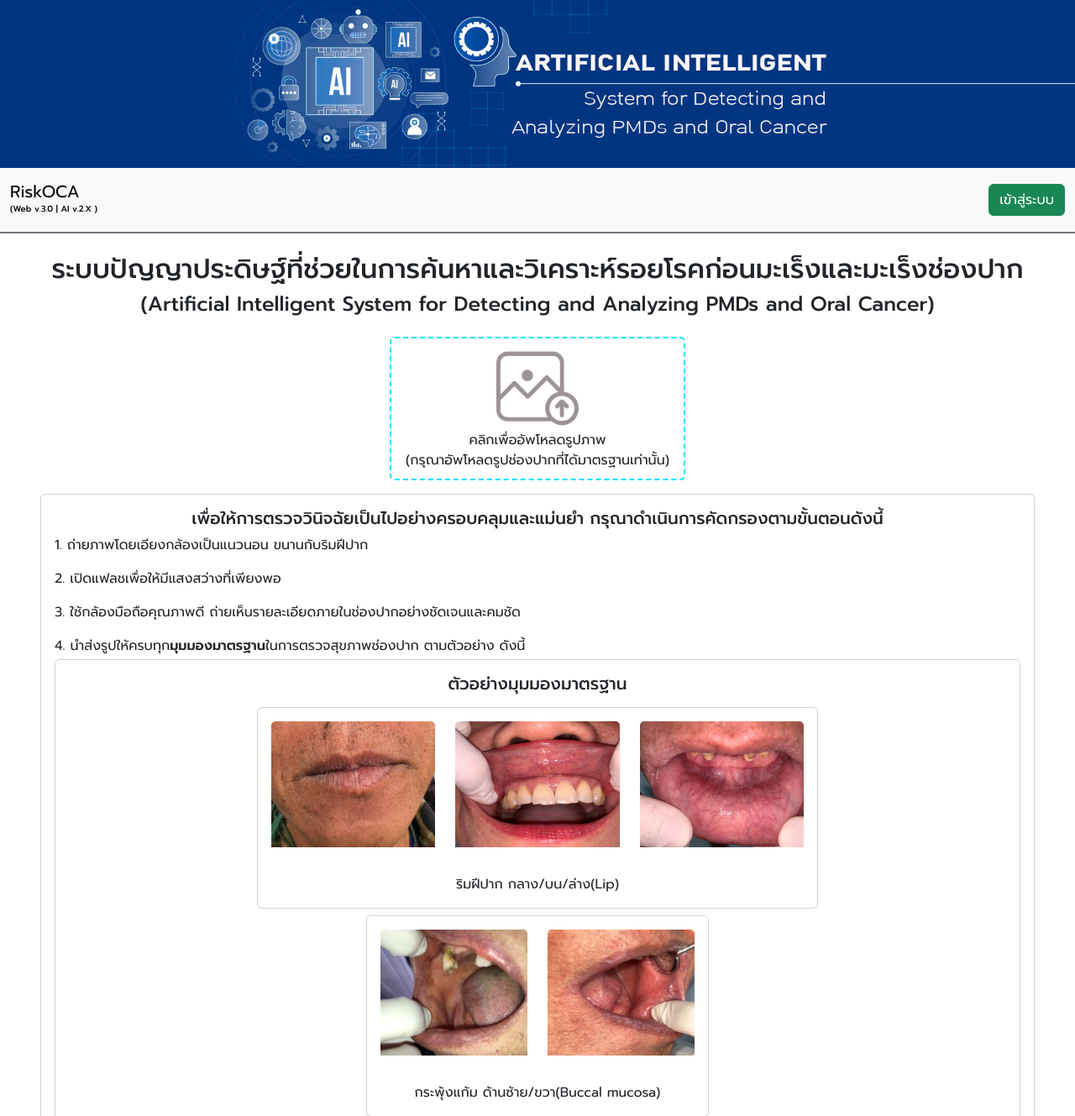
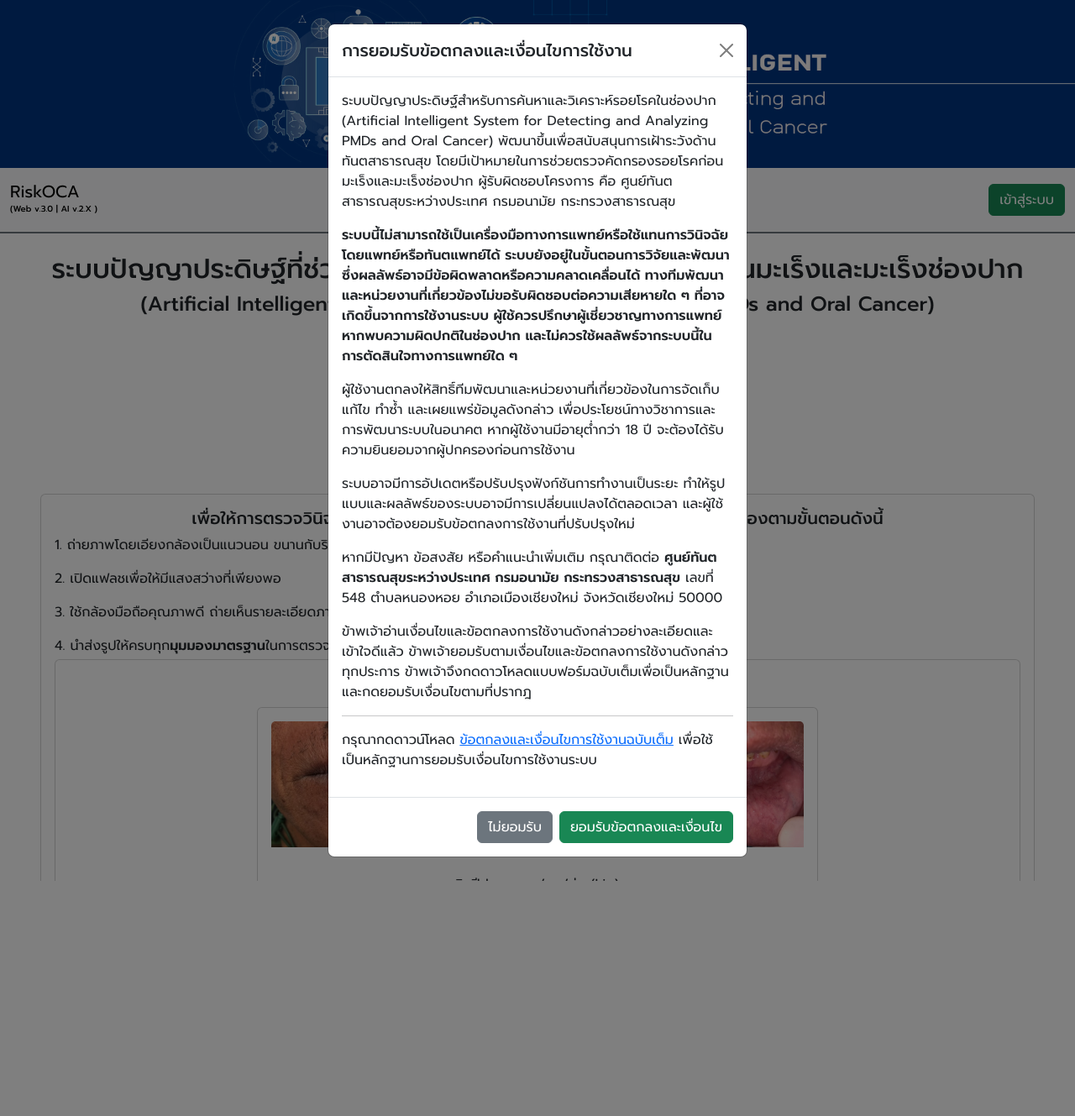
Before and after one commit to BezTTTT/aidoc, a Flask app: template aidoc/templates/patient_upload.html in a window 1280 px wide, after a click that opens the changed part. Shown: the top 1329 px of the page at 84% size. After the commit the page ends 1049 px from the top, so only its background shows below. Run offline with Flask 3, Linux system fonts and the light colour scheme; the template is opened without the code that fills it, so the values that code supplies are empty; some libraries are stand-ins or nearby versions; some web fonts are replaced.

Commit message:
Start implementing user agreement and informed consent features

```diff
--- a/aidoc/image.py
+++ b/aidoc/image.py
@@ -100,7 +100,6 @@ def upload_image(role):
                             'province': g.user['province'],
                             'zipcode': None}
                 data['default_location_text'] = "สถานที่คัดกรอง: จังหวัด"+location['province']
-            data['earthchieAPI'] = True # enable Earthchie's Thailand Address Auto-complete API
         elif submission=='true': # upload confirmation is submitted
             # Check if submission list is in the queue (session), if so submit them to the Submission Module and the AI Prediction Engine
             if 'imageNameList' in session and session['imageNameList']:
@@ -152,6 +151,7 @@ def upload_image(role):
                     session.pop('patient_id', None)
                     session.pop('location', None)
                 return redirect(url_for('webapp.diagnosis', role=role, img_id=result['id']))
+    data['earthchieAPI'] = True # enable Earthchie's Thailand Address Auto-complete API
     return render_template(role+"_upload.html", data=data)
 
 # region load_image
--- a/aidoc/templates/patient_upload.html
+++ b/aidoc/templates/patient_upload.html
@@ -23,7 +23,8 @@
     <div class="row d-flex justify-content-center align-items-center text-center">
       <div class="col-8 col-xs-2 d-flex justify-content-center align-items-center">
         <form class="p-3 text-center" action="/upload_image/patient" method="post" enctype="multipart/form-data">
-          <input id="file-upload1" type="file" name="imageList" onchange="form.submit()" accept="image/*" multiple hidden />
+          <input id="file-upload" type="file" name="imageList" onchange="form.submit()" accept="image/*" multiple hidden />
+          <input id="file-upload1" data-bs-target="#termsBackdrop" data-bs-toggle="modal" hidden />
           <div class="d-flex align-items-center" style="width: 100%">
             <label for="file-upload1" class="card d-flex justify-content-center align-items-center" style="
                   border-style: dashed;
@@ -143,6 +144,7 @@
     </div>
   </div>
 {% endif %}
+{% include 'terms_modals.html' %}
 {% include 'examples_footer.html' %}
 {% include 'terms_footer.html' %}
 {% endblock %}
@@ -176,11 +178,13 @@
 
   // Load sender info if there is a default_sender_phone
   var isFirstOpen = true
-  checkSenderPhone(inputPhone.value)
 
-  inputPhone.addEventListener('input',function(e){
+  if (inputPhone!=null){
+    checkSenderPhone(inputPhone.value);
+    inputPhone.addEventListener('input',function(e){
       checkSenderPhone( phone = e.target.value)
-  })
+    });
+  }
 
   function checkSenderPhone(phone){
     if(phone.length >= 9){
--- /dev/null
+++ b/aidoc/templates/terms_modals.html
@@ -0,0 +1,62 @@
+
+<!-- Terms Modal -->
+<div class="modal fade" id="termsBackdrop" data-bs-backdrop="static" data-bs-keyboard="false" tabindex="-1"
+    aria-labelledby="termsBackdropLabel" aria-hidden="true">
+    <div class="modal-dialog modal-dialog-scrollable">
+        <div class="modal-content">
+            <div class="modal-header">
+                <h1 class="modal-title fs-5" id="termsBackdropLabel">การยอมรับข้อตกลงและเงื่อนไขการใช้งาน</h1>
+                <button type="button" class="btn-close" data-bs-dismiss="modal" aria-label="Close"></button>
+            </div>
+            <div class="modal-body">
+                <p>ระบบปัญญาประดิษฐ์สำหรับการค้นหาและวิเคราะห์รอยโรคในช่องปาก (Artificial Intelligent System for Detecting and Analyzing PMDs and Oral Cancer) พัฒนาขึ้นเพื่อสนับสนุนการเฝ้าระวังด้านทันตสาธารณสุข โดยมีเป้าหมายในการช่วยตรวจคัดกรองรอยโรคก่อนมะเร็งและมะเร็งช่องปาก ผู้รับผิดชอบโครงการ คือ ศูนย์ทันตสาธารณสุขระหว่างประเทศ กรมอนามัย กระทรวงสาธารณสุข</p>
+                <p><b>ระบบนี้ไม่สามารถใช้เป็นเครื่องมือทางการแพทย์หรือใช้แทนการวินิจฉัยโดยแพทย์หรือทันตแพทย์ได้ ระบบยังอยู่ในขั้นตอนการวิจัยและพัฒนา ซึ่งผลลัพธ์อาจมีข้อผิดพลาดหรือความคลาดเคลื่อนได้ ทางทีมพัฒนาและหน่วยงานที่เกี่ยวข้องไม่ขอรับผิดชอบต่อความเสียหายใด ๆ ที่อาจเกิดขึ้นจากการใช้งานระบบ ผู้ใช้ควรปรึกษาผู้เชี่ยวชาญทางการแพทย์หากพบความผิดปกติในช่องปาก และไม่ควรใช้ผลลัพธ์จากระบบนี้ในการตัดสินใจทางการแพทย์ใด ๆ</b></p>
+                <p>ผู้ใช้งานตกลงให้สิทธิ์ทีมพัฒนาและหน่วยงานที่เกี่ยวข้องในการจัดเก็บ แก้ไข ทำซ้ำ และเผยแพร่ข้อมูลดังกล่าว เพื่อประโยชน์ทางวิชาการและการพัฒนาระบบในอนาคต หากผู้ใช้งานมีอายุต่ำกว่า 18 ปี จะต้องได้รับความยินยอมจากผู้ปกครองก่อนการใช้งาน</p>
+                <p>ระบบอาจมีการอัปเดตหรือปรับปรุงฟังก์ชันการทำงานเป็นระยะ ทำให้รูปแบบและผลลัพธ์ของระบบอาจมีการเปลี่ยนแปลงได้ตลอดเวลา และผู้ใช้งานอาจต้องยอมรับข้อตกลงการใช้งานที่ปรับปรุงใหม่</p>
+                <p>หากมีปัญหา ข้อสงสัย หรือคำแนะนำเพิ่มเติม กรุณาติดต่อ <b>ศูนย์ทันตสาธารณสุขระหว่างประเทศ กรมอนามัย กระทรวงสาธารณสุข</b> เลขที่ 548 ตำบลหนองหอย อำเภอเมืองเชียงใหม่ จังหวัดเชียงใหม่ 50000</p>
+                <p>ข้าพเจ้าอ่านเงื่อนไขและข้อตกลงการใช้งานดังกล่าวอย่างละเอียดและเข้าใจดีแล้ว ข้าพเจ้ายอมรับตามเงื่อนไขและข้อตกลงการใช้งานดังกล่าวทุกประการ ข้าพเจ้าจึงกดดาวโหลดแบบฟอร์มฉบับเต็มเพื่อเป็นหลักฐานและกดยอมรับเงื่อนไขตามที่ปรากฎ</p>
+                <hr>
+                <p>กรุณากดดาวน์โหลด <a href="{{url_for('static', filename='legal/agreement_v0.pdf')}}" target="_blank" id="agreementLink">ข้อตกลงและเงื่อนไขการใช้งานฉบับเต็ม</a> เพื่อใช้เป็นหลักฐานการยอมรับเงื่อนไขการใช้งานระบบ</p>
+            </div>
+            <div class="modal-footer">
+                <button type="button" class="btn btn-secondary" data-bs-dismiss="modal">ไม่ยอมรับ</button>
+                <button type="button" class="btn btn-success" data-bs-target="#consentBackdrop" data-bs-toggle="modal" id="acceptBtn1">ยอมรับข้อตกลงและเงื่อนไข</button>
+            </div>
+        </div>
+    </div>
+</div>
+
+<!-- Broad Informed Consent Modal -->
+<div class="modal fade" id="consentBackdrop" data-bs-backdrop="static" data-bs-keyboard="false" tabindex="-1"
+    aria-labelledby="consentBackdropLabel" aria-hidden="true">
+    <div class="modal-dialog modal-dialog-scrollable">
+        <div class="modal-content">
+            <div class="modal-header">
+                <h1 class="modal-title fs-5" id="consentBackdropLabel">การยินยอมเข้าร่วมการวิจัยและอนุญาตให้เก็บรักษาข้อมูลไว้สำหรับการวิจัยในอนาคต</h1>
+                <button type="button" class="btn-close" data-bs-dismiss="modal" aria-label="Close"></button>
+            </div>
+            <div class="modal-body">
+                <p>ข้าพเจ้า ตัดสินใจเข้าร่วมการวิจัยเรื่อง การพัฒนาระบบปัญญาประดิษฐ์ที่ช่วยในการค้นหาและวิเคราะห์รอยโรคก่อนมะเร็งและมะเร็งช่องปาก <b>ซึ่งจะมีการเก็บรักษา “ข้อมูลส่วนบุคคลและข้อมูลภาพถ่ายช่องปาก” ของข้าพเจ้า ไว้สำหรับการวิจัยในอนาคต</b></p>
+                <p>ข้าพเจ้ายินยอมให้ผู้รับผิดชอบโครงการวิจัย ทำการเก็บรักษา วิเคราะห์และประมวลผลซึ่งข้อมูลของข้าพเจ้า รวมถึงนำเสนอข้อมูลดังกล่าว ต่อคณะทำงานและภาคีเครือข่าย ตามประกาศของศูนย์ทันตสาธารณสุขระหว่างประเทศ กรมอนามัย กระทรวงสาธารณสุข</p>
+                <p>ข้าพเจ้าทราบดีว่า โครงการวิจัยนี้อาจมีการตีพิมพ์เผยแพร่หรือการนำเสนอข้อมูลดังกล่าวต่อวงการวิชาการ โดยจะแสดงข้อมูลทั่วไปและข้อมูลสุขภาพของข้าพเจ้า ข้อมูลดังกล่าวจะได้รับการเผยแพร่โดยไม่ปรากฎชื่อของข้าพเจ้าหรือสิ่งบ่งชี้ตัวข้าพเจ้าโดยตรง</p>
+                <p>ข้าพเจ้ามีเวลาเพียงพอในการอ่านและทำความเข้าใจข้อมูลในเอกสารให้ข้อมูลอย่างถี่ถ้วน และได้รับเวลาเพียงพอในการตัดสินใจยินยอมให้ผู้วิจัยเก็บรักษา “ข้อมูลส่วนบุคคลและข้อมูลภาพถ่ายช่องปาก” ไว้สำหรับการวิจัยในอนาคต</p>
+                <p>ข้าพเจ้ารับทราบว่า <b>ข้าพเจ้าสามารถปฏิเสธการให้มีการเก็บรักษา “ข้อมูลส่วนบุคคลและข้อมูลภาพถ่ายช่องปาก” โดยอิสระ </b> โดยไม่มีผลกระทบต่อการดูแลรักษา สิทธิที่ข้าพเจ้าพึงมี หรือการเข้าร่วมการวิจัยทางคลินิกแต่อย่างใด อีกทั้ง ข้าพเจ้ายังสามารถเปลี่ยนการตัดสินใจได้ในภายหลัง โดยการกดดาวโหลดแบบฟอร์มฉบับเต็มเพื่อเป็นหลักฐานและกดยอมรับในปุ่มสีเขียวด้านล่าง ทั้งนี้ ข้าพเจ้าไม่ได้สละสิทธิใด ๆ ที่ข้าพเจ้าพึงมีตามกฎหมาย</p>
+                <hr>
+                <p>กรุณากดดาวน์โหลด <a href="{{url_for('static', filename='legal/consent_v0.pdf')}}" target="_blank" id="consentLink">หนังสือยินยอมเข้าร่วมการวิจัยและอนุญาตให้เก็บรักษาข้อมูลฉบับเต็ม</a> เพื่อใช้เป็นหลักฐานการยินยอมดังกล่าว</p>
+            </div>
+            <div class="modal-footer">
+                <button type="button" class="btn btn-secondary" data-bs-dismiss="modal">ไม่ยอมรับ</button>
+                <button type="button" class="btn btn-success" id="acceptBtn2" data-bs-dismiss="modal" onclick="document.getElementById('file-upload').click()" >ยอมรับเข้าร่วมการวิจัย</button>
+            </div>
+        </div>
+    </div>
+</div>
+
+<script>
+    $('#agreementLink').click(function () {
+        $('#acceptBtn1').removeAttr('disabled');
+    });
+    $('#consentLink').click(function () {
+        $('#acceptBtn2').removeAttr('disabled');
+    });
+</script>
```
Also changed, not shown: 1 other file.
